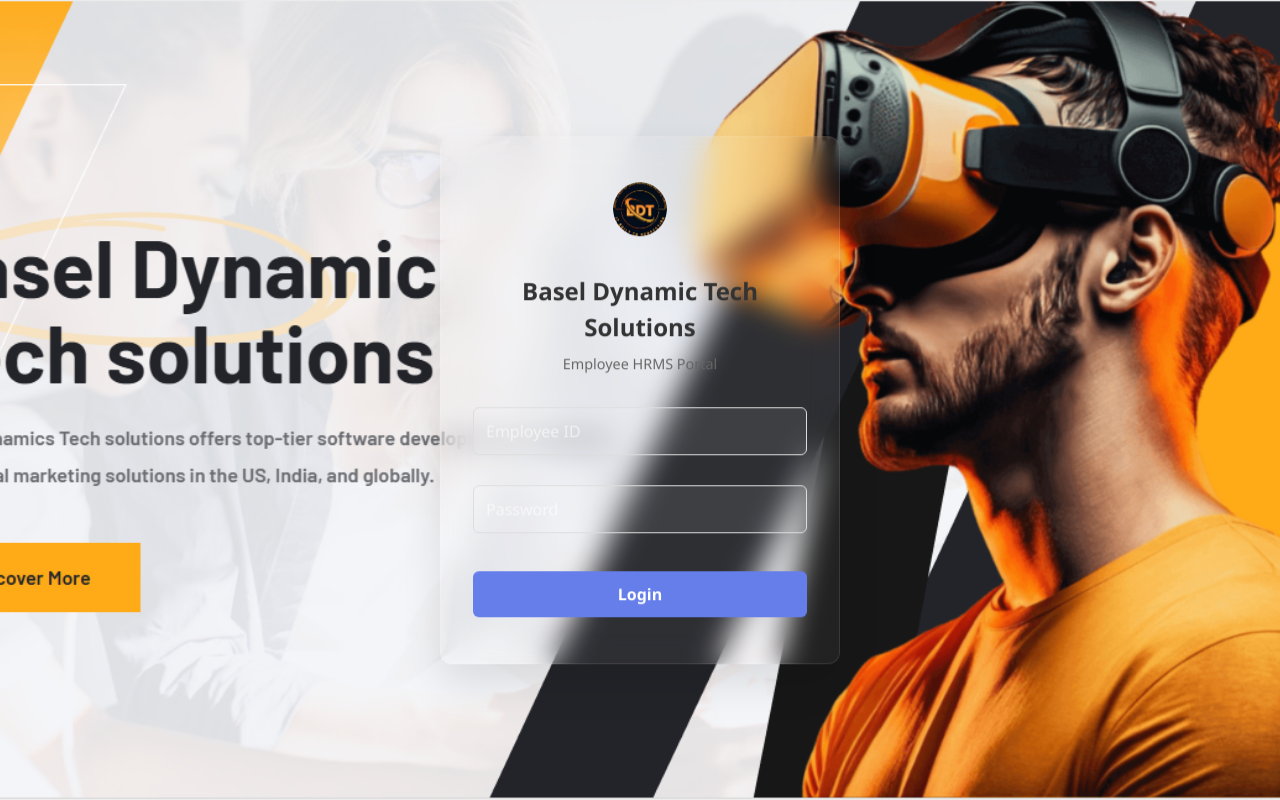
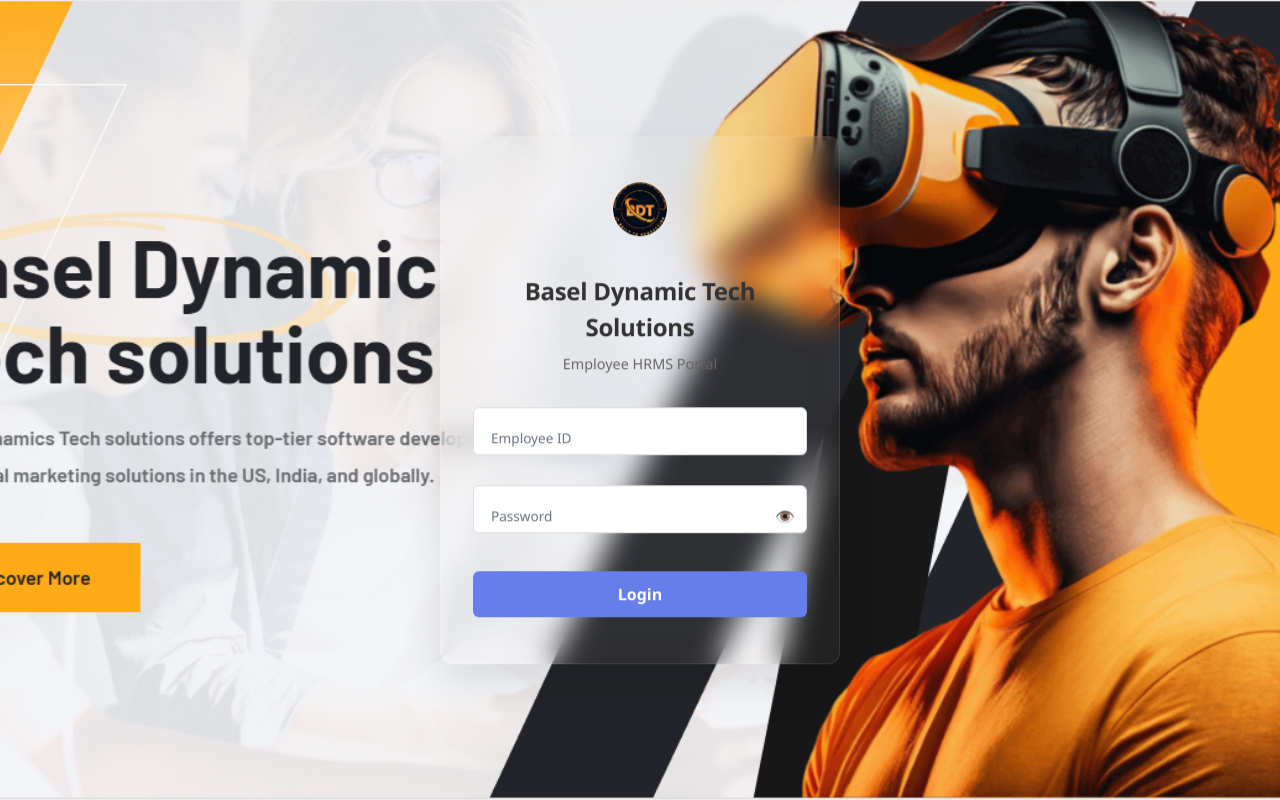
Before and after one commit to PaluruSubbaNarasaiah/bdts-hrms, a React (Vite) app: page / in a window 1280 px wide. Built offline with nearby package versions, Linux system fonts and the light colour scheme.

Commit message:
changes css

```diff
--- a/src/components/Login.css
+++ b/src/components/Login.css
@@ -1,3 +1,197 @@
+/* ================= RESET =================
+* {
+  margin: 0;
+  padding: 0;
+  box-sizing: border-box;
+}
+
+/* ================= GLOBAL FONT ================= */
+.body {
+  height: 100%;
+}
+
+/* ================= LOGIN CONTAINER ================= */
+.login-form {
+  background: rgba(255, 255, 255, 0.05);
+  padding: 2rem;
+  border-radius: 12px;
+  box-shadow: 0 20px 40px rgba(0, 0, 0, 0.1);
+  width: 400px;
+  backdrop-filter: blur(15px);
+  position: absolute;
+  top: 50%;
+  left: 50%;
+  transform: translate(-50%, -50%);
+  border: 1px solid rgba(255, 255, 255, 0.1);
+}
+
+/* ================= HEADER ================= */
+.form-header {
+  text-align: center;
+  margin-bottom: 2rem;
+}
+
+.form-header h2 {
+  font-size: 1.55rem;
+  font-weight: 600;
+  letter-spacing: -0.3px;
+  color: #0f172a;
+  margin-bottom: 0.3rem;
+}
+
+.form-header p {
+  font-size: 0.9rem;
+  font-weight: 500;
+  color: #475569;
+}
+
+/* ================= LOGO (UNCHANGED) ================= */
+.logo-container {
+  display: flex;
+  justify-content: center;
+  margin-bottom: 1.5rem;
+}
+
+.logo {
+  width: 80px;
+  height: 80px;
+  border-radius: 50%;
+  border: 3px solid #667eea;
+  padding: 10px;
+  animation: blink 1.5s infinite;
+}
+
+@keyframes blink {
+  0%, 50% {
+    border-color: #667eea;
+    box-shadow: 0 0 10px rgba(102, 126, 234, 0.5);
+  }
+  51%, 100% {
+    border-color: transparent;
+    box-shadow: none;
+  }
+}
+
+/* ================= INPUT GROUP ================= */
+.input-group {
+  margin-bottom: 1rem;
+  position: relative;
+}
+
+/* INPUT FIELD */
+.input-group input {
+  width: 100%;
+  padding: 0.85rem 0.9rem;
+  padding-right: 42px;
+  border-radius: 8px;
+  font-size: 1rem;
+  font-weight: 500;
+  letter-spacing: 0.2px;
+
+  background: #ffffff;
+  color: #6f727a;
+  border: 1px solid #e5e7eb;
+
+  transition: border-color 0.25s ease, box-shadow 0.25s ease;
+}
+
+/* PLACEHOLDER */
+.input-group input::placeholder {
+  color: #6b7280;
+}
+
+/* FOCUS */
+.input-group input:focus {
+  outline: none;
+  border-color: #667eea;
+  box-shadow: 0 0 0 2px rgba(102, 126, 234, 0.25);
+}
+
+/* ================= FLOATING LABEL ================= */
+.input-group label {
+  position: absolute;
+  top: 50%;
+  left: 12px;
+  transform: translateY(-50%);
+  background: #ffffff;
+  padding: 0 6px;
+  font-size: 0.85rem;
+  color: #6b7280;
+  pointer-events: none;
+  transition: all 0.25s ease;
+}
+
+/* FLOAT */
+.input-group input:focus + label,
+.input-group input:not(:placeholder-shown) + label {
+  top: -8px;
+  font-size: 0.75rem;
+  color: #667eea;
+}
+
+/* ================= PASSWORD EYE ================= */
+.password-group {
+  position: relative;
+}
+
+.toggle-password {
+  position: absolute;
+  right: 12px;
+  top: 50%;
+  transform: translateY(-50%);
+  cursor: pointer;
+  font-size: 16px;
+  color: #6b7280;
+}
+
+.toggle-password:hover {
+  color: #667eea;
+}
+
+/* ================= LOGIN BUTTON ================= */
+.login-btn {
+  width: 100%;
+  padding: 0.8rem;
+  margin-top: 0.6rem;
+  border-radius: 8px;
+  border: none;
+
+  background: #667eea;
+  color: #ffffff;
+  font-size: 1rem;
+  font-weight: 600;
+
+  cursor: pointer;
+  transition: background 0.25s ease;
+}
+
+.login-btn:hover {
+  background: #5a6fd8;
+}
+
+.login-btn:disabled {
+  background: #94a3b8;
+  cursor: not-allowed;
+}
+
+/* ================= ERROR MESSAGE ================= */
+.message {
+  margin-top: 1rem;
+  padding: 12px;
+  border-radius: 6px;
+  background: rgba(239, 68, 68, 0.12);
+  color: #dc2626;
+  border: 1px solid rgba(239, 68, 68, 0.3);
+  font-size: 14px;
+  text-align: center;
+}
+
+/* ================= LIGHT MODE SUPPORT ================= */
+@media (prefers-color-scheme: light) {
+  .login-form {
+    background: rgba(255, 255, 255, 0.95);
+  }
+} */
 * {
   margin: 0;
   padding: 0;
@@ -148,3 +342,16 @@
   0%, 100% { transform: translateY(0px) rotate(0deg); }
   50% { transform: translateY(-20px) rotate(180deg); }
 }
+
+@media (prefers-color-scheme: light) {
+  :root {
+    color: #213547;
+    background-color: #ffffff;
+  }
+  a:hover {
+    color: #747bff;
+  }
+  button {
+    background-color: #f9f9f9;
+  }
+}
--- a/src/components/Login.jsx
+++ b/src/components/Login.jsx
@@ -7,27 +7,31 @@
 const Login = () => {
   const [empId, setEmpId] = useState('');
   const [password, setPassword] = useState('');
+  const [showPassword, setShowPassword] = useState(false);
   const [message, setMessage] = useState('');
   const [loading, setLoading] = useState(false);
+
   const navigate = useNavigate();
 
   const handleLogin = async (e) => {
     e.preventDefault();
+
     if (!empId || !password) {
       setMessage('Please fill all fields');
       return;
     }
 
     setLoading(true);
+    setMessage('');
+
     try {
       const data = await loginWithTiming(empId, password);
-
-      console.log('API Response:', data);
 
       if (data && data.status === 'success') {
         sessionStorage.setItem('empId', empId);
         sessionStorage.setItem('name', data.name || 'User');
         sessionStorage.setItem('role', data.role || 'employee');
+
         navigate(data.role === 'admin' ? '/admin' : '/dashboard');
       } else {
         setMessage('Invalid Credentials');
@@ -49,31 +53,51 @@
       <div className="login-form">
         <div className="form-header">
           <div className="logo-container">
-            <img src="/assets/BDTS-modified.png" alt="BDTS Logo" className="logo" />
+            <img
+              src="/assets/BDTS-modified.png"
+              alt="BDTS Logo"
+              className="logo"
+            />
           </div>
           <h2>Basel Dynamic Tech Solutions</h2>
           <p>Employee HRMS Portal</p>
         </div>
 
         <form onSubmit={handleLogin}>
+          {/* Employee ID */}
           <div className="input-group">
             <input
               type="text"
-              placeholder="Employee ID"
+              id="empId"
               value={empId}
               onChange={(e) => setEmpId(e.target.value)}
               required
+              placeholder=" "
             />
+            <label htmlFor="empId">Employee ID</label>
           </div>
-          <div className="input-group">
+
+          {/* Password */}
+          <div className="input-group password-group">
             <input
-              type="password"
-              placeholder="Password"
+              type={showPassword ? 'text' : 'password'}
+              id="password"
               value={password}
               onChange={(e) => setPassword(e.target.value)}
               required
+              placeholder=" "
             />
+            <label htmlFor="password">Password</label>
+
+            <span
+              className="toggle-password"
+              onClick={() => setShowPassword(!showPassword)}
+              title={showPassword ? 'Hide Password' : 'Show Password'}
+            >
+              {showPassword ? '🙈' : '👁️'}
+            </span>
           </div>
+
           <button type="submit" className="login-btn" disabled={loading}>
             {loading ? 'Logging in...' : 'Login'}
           </button>
```
